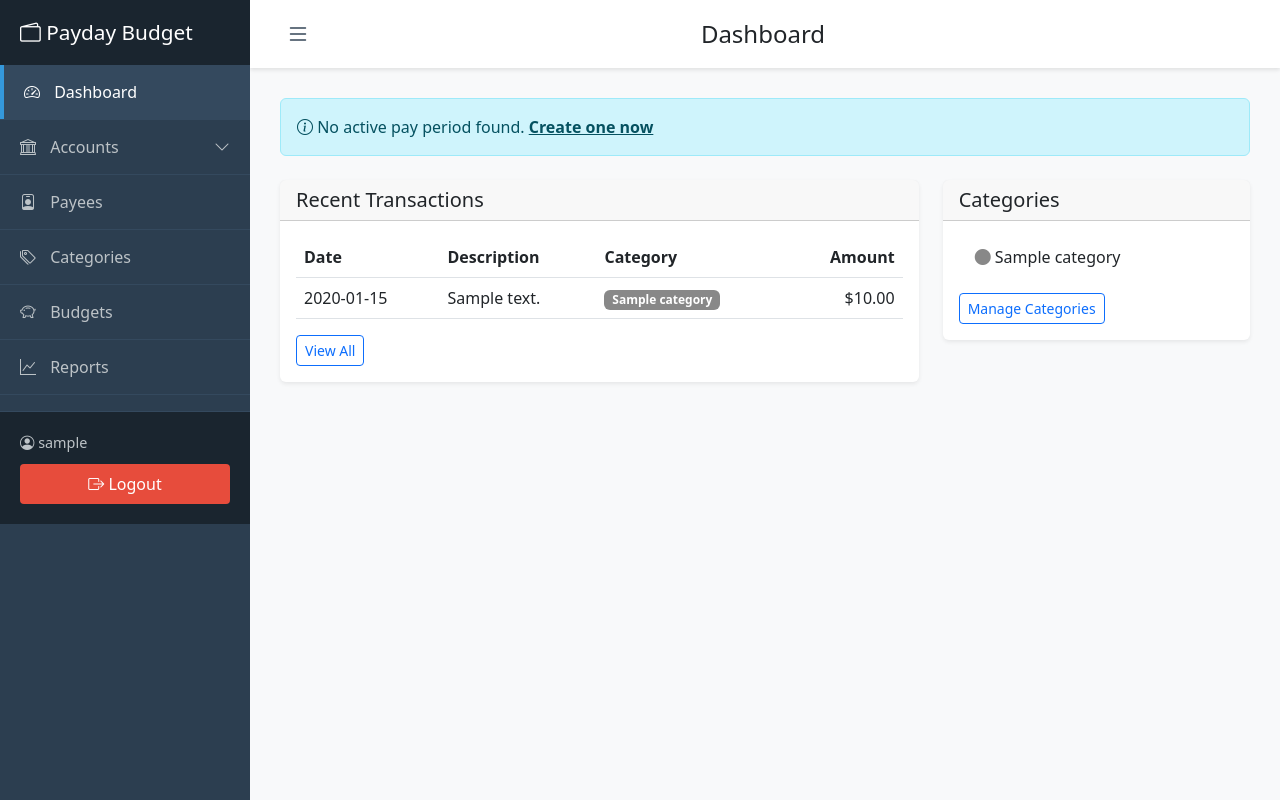
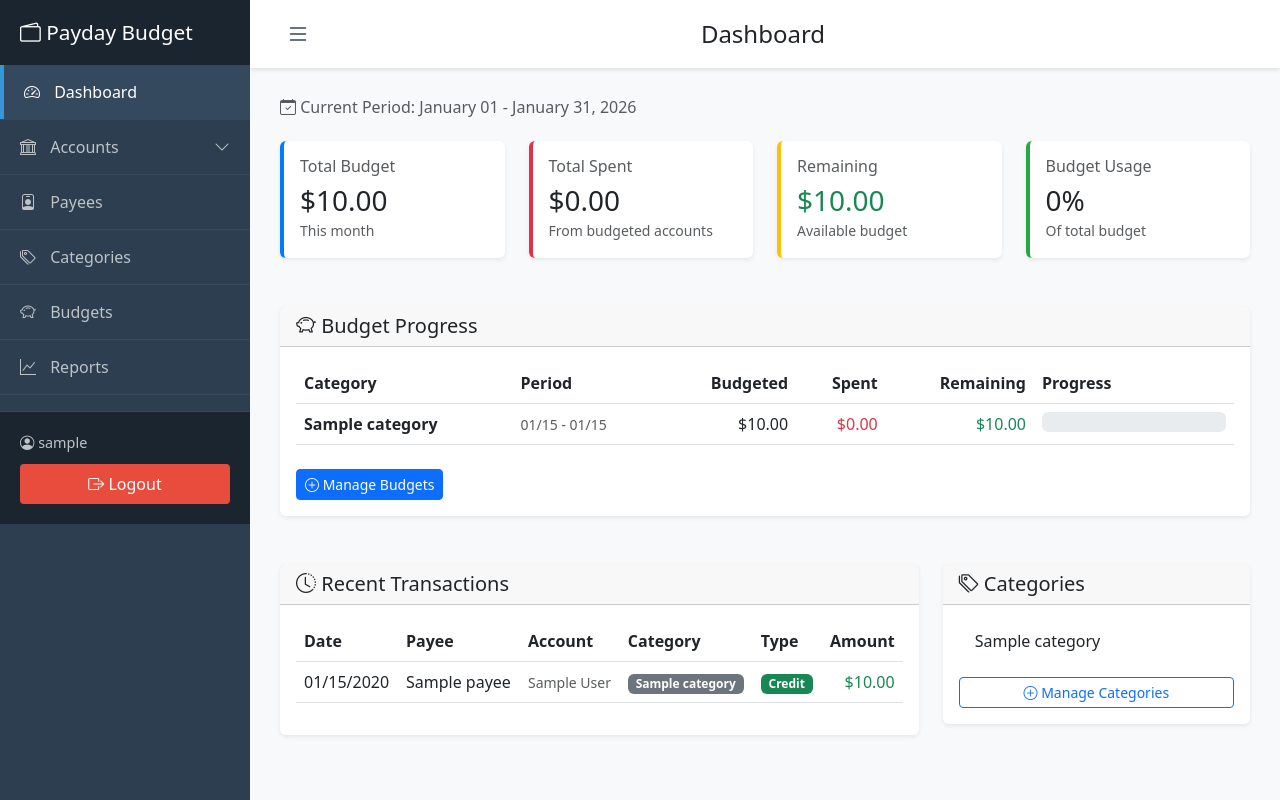
Before and after one commit to alreadyded1/Payday-Budget, a Flask app: page /dashboard in a window 1280 px wide. Run offline with Flask 3, Linux system fonts and the light colour scheme; a user stored in the database is signed in; tables that the repository leaves empty hold one stand-in row (values such as "Sample post").

Commit message:
Update dashboard to use Budget Recurrence System
- Removed all references to pay periods
- Show current month date range at top
- Display budget statistics: Total Budget, Total Spent, Remaining, Budget Usage %
- Add Budget Progress table showing all active budgets with progress bars
- Update Recent Transactions table with Payee, Account, Type columns
- Categories section now links to category transactions page
- Removed pay_periods route reference that was causing BuildError
- Modern, clean layout focused on budget tracking

https://claude.ai/code/session_01JJB3NBMJ2KQJNCCPZ85KD6KN

```diff
--- a/templates/dashboard.html
+++ b/templates/dashboard.html
@@ -5,14 +5,21 @@
 
 {% block content %}
 
-    {% if current_period %}
+<div class="row mb-3">
+    <div class="col-12">
+        <h6 class="text-muted">
+            <i class="bi bi-calendar-check"></i> Current Period: {{ month_start.strftime('%B %d') }} - {{ month_end.strftime('%B %d, %Y') }}
+        </h6>
+    </div>
+</div>
+
 <div class="row">
     <div class="col-md-3 col-sm-6">
-            <div class="card stat-card income">
+        <div class="card stat-card budget">
             <div class="card-body">
-                    <h6 class="text-muted">Current Period Income</h6>
-                    <h3 class="mb-0">${{ "%.2f"|format(current_period.income) }}</h3>
-                    <small class="text-muted">{{ current_period.period_type }}</small>
+                <h6 class="text-muted">Total Budget</h6>
+                <h3 class="mb-0">${{ "%.2f"|format(total_budget) }}</h3>
+                <small class="text-muted">This month</small>
             </div>
         </div>
     </div>
@@ -21,16 +28,7 @@
             <div class="card-body">
                 <h6 class="text-muted">Total Spent</h6>
                 <h3 class="mb-0">${{ "%.2f"|format(total_spent) }}</h3>
-                    <small class="text-muted">{{ current_period.start_date }} to {{ current_period.end_date }}</small>
-                </div>
-            </div>
-        </div>
-        <div class="col-md-3 col-sm-6">
-            <div class="card stat-card budget">
-                <div class="card-body">
-                    <h6 class="text-muted">Total Budget</h6>
-                    <h3 class="mb-0">${{ "%.2f"|format(total_budget) }}</h3>
-                    <small class="text-muted">Planned spending</small>
+                <small class="text-muted">From budgeted accounts</small>
             </div>
         </div>
     </div>
@@ -38,16 +36,93 @@
         <div class="card stat-card remaining">
             <div class="card-body">
                 <h6 class="text-muted">Remaining</h6>
-                    <h3 class="mb-0">${{ "%.2f"|format(current_period.income - total_spent) }}</h3>
-                    <small class="text-muted">Available funds</small>
+                <h3 class="mb-0 {% if total_budget - total_spent >= 0 %}text-success{% else %}text-danger{% endif %}">
+                    ${{ "%.2f"|format(total_budget - total_spent) }}
+                </h3>
+                <small class="text-muted">Available budget</small>
+            </div>
+        </div>
+    </div>
+    <div class="col-md-3 col-sm-6">
+        <div class="card stat-card income">
+            <div class="card-body">
+                <h6 class="text-muted">Budget Usage</h6>
+                <h3 class="mb-0">
+                    {% if total_budget > 0 %}
+                        {{ "%.0f"|format((total_spent / total_budget) * 100) }}%
+                    {% else %}
+                        0%
+                    {% endif %}
+                </h3>
+                <small class="text-muted">Of total budget</small>
+            </div>
+        </div>
+    </div>
+</div>
+
+{% if budget_progress %}
+<div class="row mt-4">
+    <div class="col-12">
+        <div class="card">
+            <div class="card-header">
+                <h5 class="mb-0"><i class="bi bi-piggy-bank"></i> Budget Progress</h5>
+            </div>
+            <div class="card-body">
+                <div class="table-responsive">
+                    <table class="table table-hover">
+                        <thead>
+                            <tr>
+                                <th>Category</th>
+                                <th>Period</th>
+                                <th class="text-end">Budgeted</th>
+                                <th class="text-end">Spent</th>
+                                <th class="text-end">Remaining</th>
+                                <th>Progress</th>
+                            </tr>
+                        </thead>
+                        <tbody>
+                            {% for item in budget_progress %}
+                            <tr>
+                                <td><strong>{{ item.budget.category_rel.name }}</strong></td>
+                                <td>
+                                    <small class="text-muted">
+                                        {{ item.budget.period_start_date.strftime('%m/%d') }} - {{ item.budget.get_period_end_date().strftime('%m/%d') }}
+                                    </small>
+                                </td>
+                                <td class="text-end">${{ "%.2f"|format(item.budget.planned_amount) }}</td>
+                                <td class="text-end text-danger">${{ "%.2f"|format(item.spent) }}</td>
+                                <td class="text-end {% if item.remaining >= 0 %}text-success{% else %}text-danger{% endif %}">
+                                    ${{ "%.2f"|format(item.remaining) }}
+                                </td>
+                                <td style="width: 200px;">
+                                    <div class="progress" style="height: 20px;">
+                                        <div class="progress-bar {% if item.percentage > 100 %}bg-danger{% elif item.percentage > 80 %}bg-warning{% else %}bg-success{% endif %}"
+                                             role="progressbar"
+                                             style="width: {{ [item.percentage, 100]|min }}%">
+                                            {{ "%.0f"|format(item.percentage) }}%
+                                        </div>
+                                    </div>
+                                </td>
+                            </tr>
+                            {% endfor %}
+                        </tbody>
+                    </table>
+                </div>
+                <a href="{{ url_for('budgets') }}" class="btn btn-sm btn-primary mt-2">
+                    <i class="bi bi-plus-circle"></i> Manage Budgets
+                </a>
             </div>
         </div>
     </div>
 </div>
 {% else %}
+<div class="row mt-4">
+    <div class="col-12">
         <div class="alert alert-info">
-        <i class="bi bi-info-circle"></i> No active pay period found.
-        <a href="{{ url_for('pay_periods') }}" class="alert-link">Create one now</a>
+            <i class="bi bi-info-circle"></i> No budgets created yet.
+            <a href="{{ url_for('budgets') }}" class="alert-link">Create your first budget</a>
+        </div>
+    </div>
 </div>
 {% endif %}
 
@@ -55,7 +130,7 @@
     <div class="col-md-8">
         <div class="card">
             <div class="card-header">
-                    <h5 class="mb-0">Recent Transactions</h5>
+                <h5 class="mb-0"><i class="bi bi-clock-history"></i> Recent Transactions</h5>
             </div>
             <div class="card-body">
                 {% if recent_transactions %}
@@ -64,30 +139,44 @@
                         <thead>
                             <tr>
                                 <th>Date</th>
-                                    <th>Description</th>
+                                <th>Payee</th>
+                                <th>Account</th>
                                 <th>Category</th>
+                                <th>Type</th>
                                 <th class="text-end">Amount</th>
                             </tr>
                         </thead>
                         <tbody>
                             {% for transaction in recent_transactions %}
                             <tr>
-                                    <td>{{ transaction.transaction_date }}</td>
-                                    <td>{{ transaction.description }}</td>
+                                <td>{{ transaction.transaction_date.strftime('%m/%d/%Y') }}</td>
+                                <td>{{ transaction.payee.name }}</td>
+                                <td><small class="text-muted">{{ transaction.account.name }}</small></td>
                                 <td>
-                                        <span class="badge" style="background-color: {{ transaction.category.color }}">
+                                    <span class="badge bg-secondary">
                                         {{ transaction.category.name }}
                                     </span>
                                 </td>
-                                    <td class="text-end">${{ "%.2f"|format(transaction.amount) }}</td>
+                                <td>
+                                    {% if transaction.transaction_type == 'Debit' %}
+                                    <span class="badge bg-danger">Debit</span>
+                                    {% else %}
+                                    <span class="badge bg-success">Credit</span>
+                                    {% endif %}
+                                </td>
+                                <td class="text-end {% if transaction.transaction_type == 'Debit' %}text-danger{% else %}text-success{% endif %}">
+                                    ${{ "%.2f"|format(transaction.amount) }}
+                                </td>
                             </tr>
                             {% endfor %}
                         </tbody>
                     </table>
                 </div>
-                    <a href="{{ url_for('transactions') }}" class="btn btn-sm btn-outline-primary">View All</a>
                 {% else %}
-                    <p class="text-muted">No transactions yet.</p>
+                <div class="text-center py-4">
+                    <i class="bi bi-inbox" style="font-size: 2rem; color: #ccc;"></i>
+                    <p class="text-muted mt-2">No transactions yet. Start tracking your expenses!</p>
+                </div>
                 {% endif %}
             </div>
         </div>
@@ -96,26 +185,31 @@
     <div class="col-md-4">
         <div class="card">
             <div class="card-header">
-                    <h5 class="mb-0">Categories</h5>
+                <h5 class="mb-0"><i class="bi bi-tags"></i> Categories</h5>
             </div>
             <div class="card-body">
                 {% if categories %}
                 <div class="list-group list-group-flush">
                     {% for category in categories %}
-                        <div class="list-group-item d-flex justify-content-between align-items-center">
+                    <a href="{{ url_for('category_transactions', category_id=category.id, period='mtd') }}"
+                       class="list-group-item list-group-item-action d-flex justify-content-between align-items-center">
                         <span>
-                                <i class="bi bi-circle-fill" style="color: {{ category.color }}"></i>
                             {{ category.name }}
                         </span>
                         {% if category.subcategories %}
-                            <span class="badge bg-secondary">{{ category.subcategories|length }}</span>
+                        <span class="badge bg-secondary">{{ category.subcategories|length }} sub</span>
                         {% endif %}
-                        </div>
+                    </a>
                     {% endfor %}
                 </div>
-                    <a href="{{ url_for('categories') }}" class="btn btn-sm btn-outline-primary mt-3">Manage Categories</a>
+                <a href="{{ url_for('categories') }}" class="btn btn-sm btn-outline-primary mt-3 w-100">
+                    <i class="bi bi-plus-circle"></i> Manage Categories
+                </a>
                 {% else %}
                 <p class="text-muted">No categories found.</p>
+                <a href="{{ url_for('categories') }}" class="btn btn-sm btn-primary w-100">
+                    <i class="bi bi-plus-circle"></i> Create Categories
+                </a>
                 {% endif %}
             </div>
         </div>
```
Lines whose indentation alone changed are shown as unchanged.
